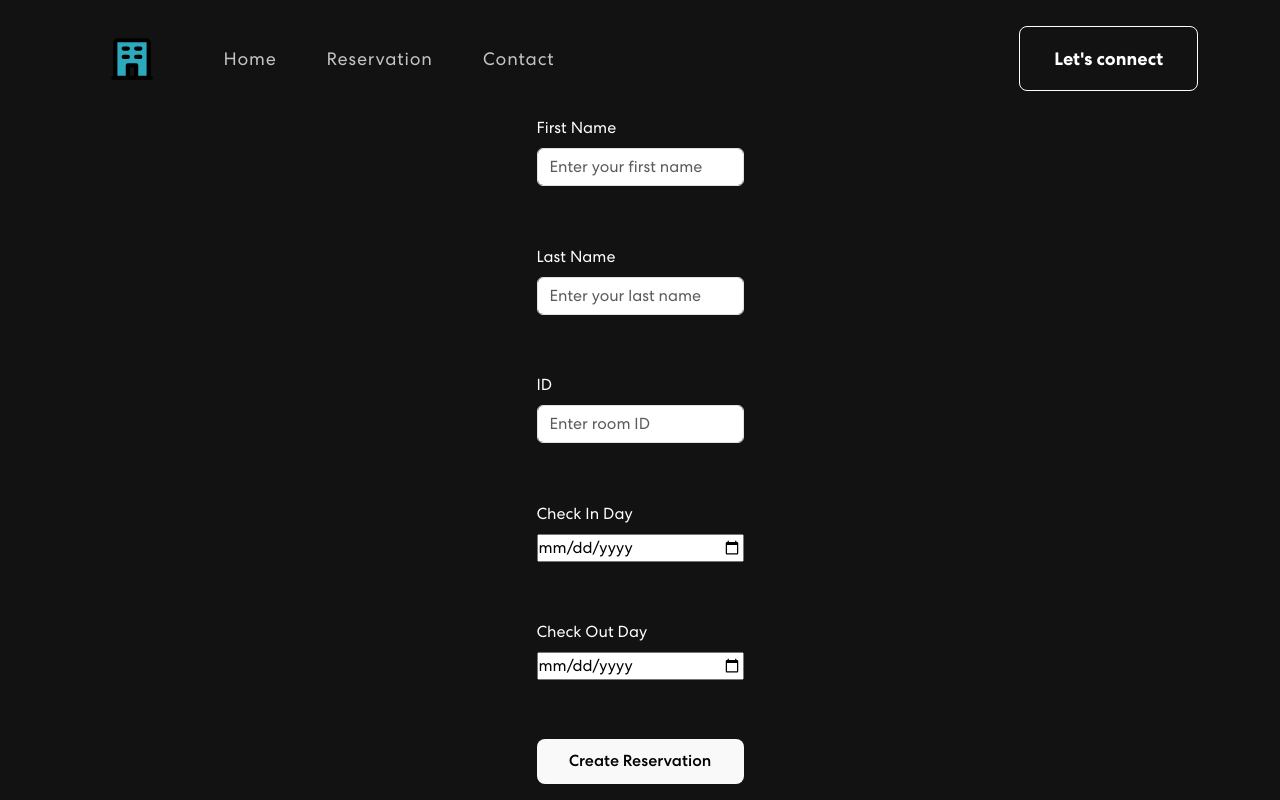
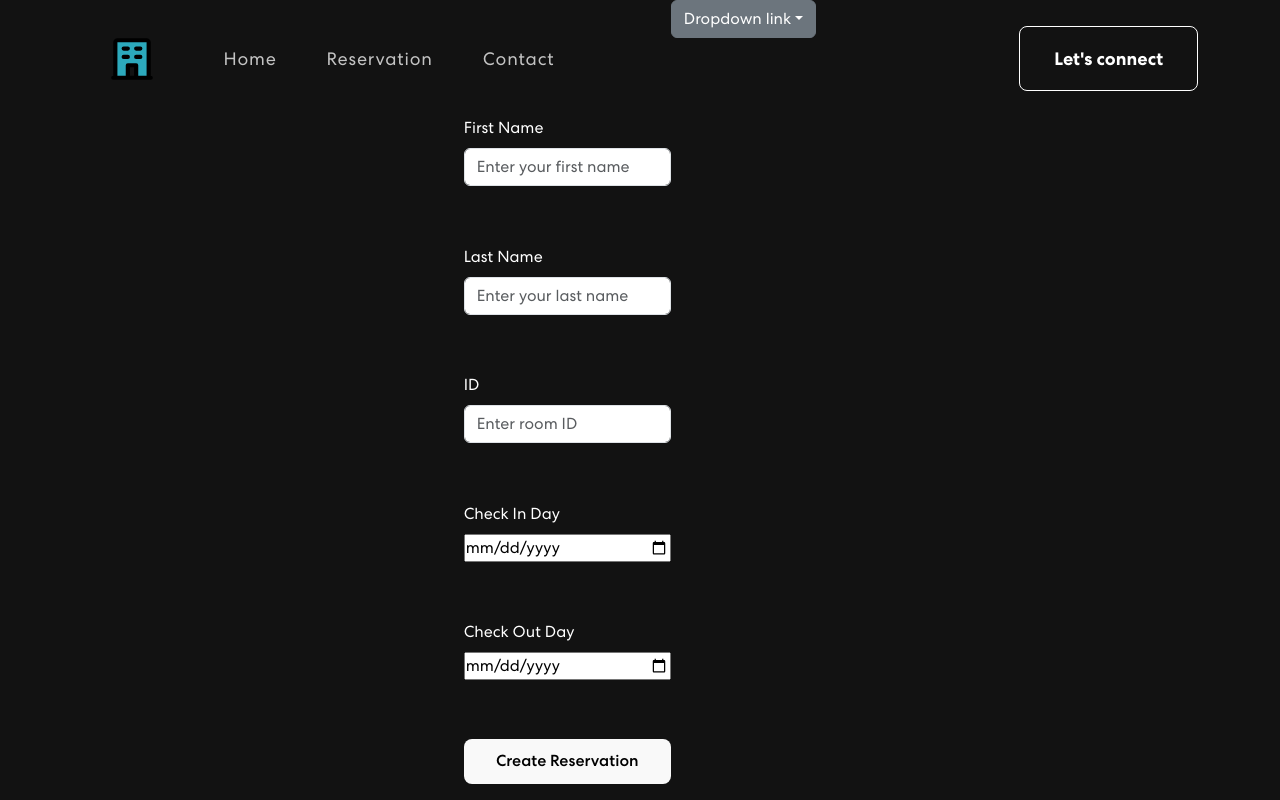
Before and after one commit to Carlo-Emmanuel/BabyDrivers_SpringBoot, a React (Vite) app in the folder babydrivers-react/: page /reservation in a window 1280 px wide. Built offline with nearby package versions, Linux system fonts and the light colour scheme.

Commit message:
New components added

```diff
--- a/babydrivers-react/src/components/Form.jsx
+++ b/babydrivers-react/src/components/Form.jsx
@@ -186,6 +186,35 @@
           Create Reservation
         </button>
       </form>
+      <div class="dropdown">
+        <a
+          class="btn btn-secondary dropdown-toggle"
+          href="#"
+          role="button"
+          data-bs-toggle="dropdown"
+          aria-expanded="false"
+        >
+          Dropdown link
+        </a>
+
+        <ul class="dropdown-menu">
+          <li>
+            <a class="dropdown-item" href="#">
+              Action
+            </a>
+          </li>
+          <li>
+            <a class="dropdown-item" href="#">
+              Another action
+            </a>
+          </li>
+          <li>
+            <a class="dropdown-item" href="#">
+              Something else here
+            </a>
+          </li>
+        </ul>
+      </div>
     </div>
   );
 };
```
Also changed, not shown: babydrivers-react/src/components/Confirmation.jsx (added, +7 -0 lines), babydrivers-react/src/components/Manager.jsx (added, +7 -0 lines).
